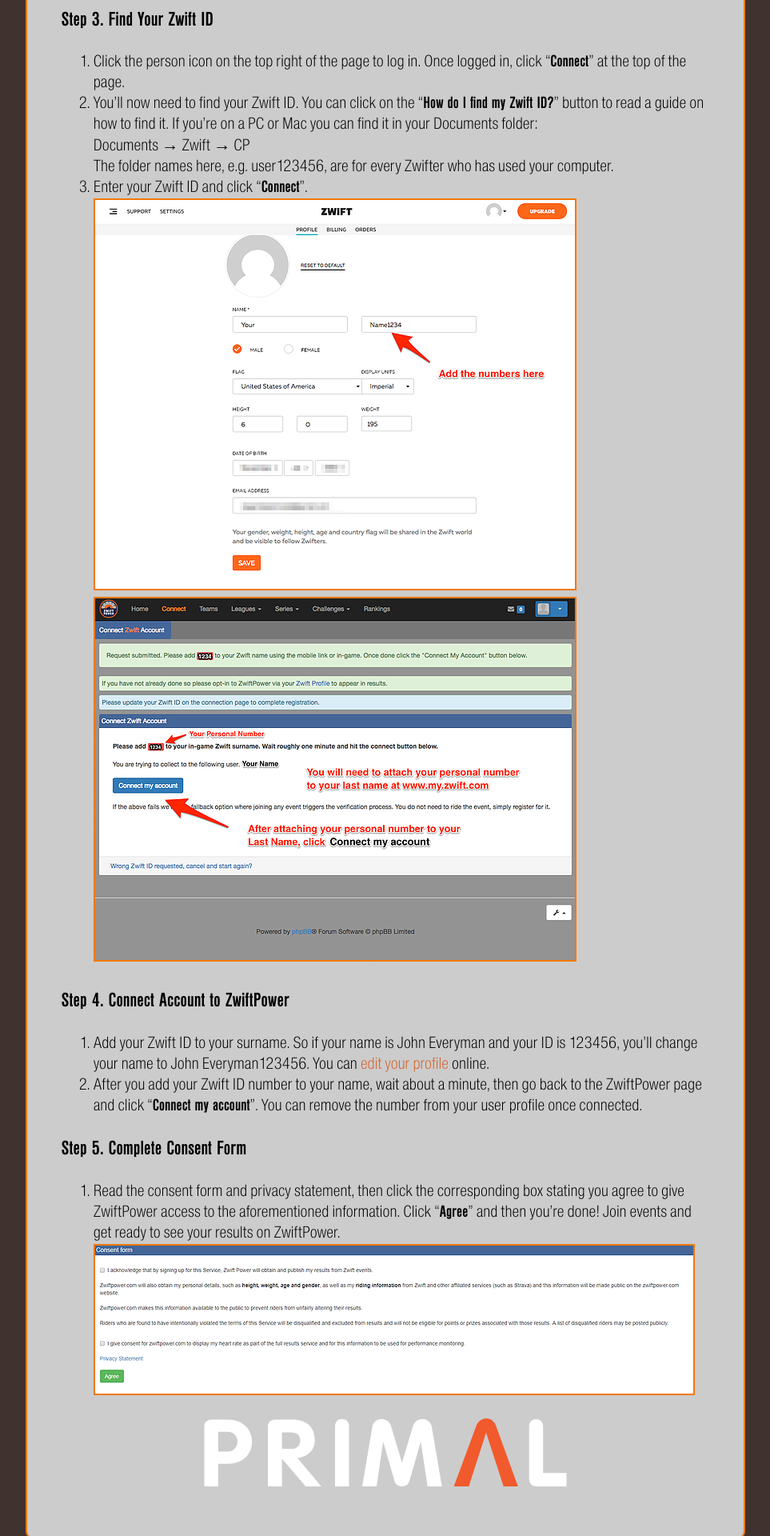
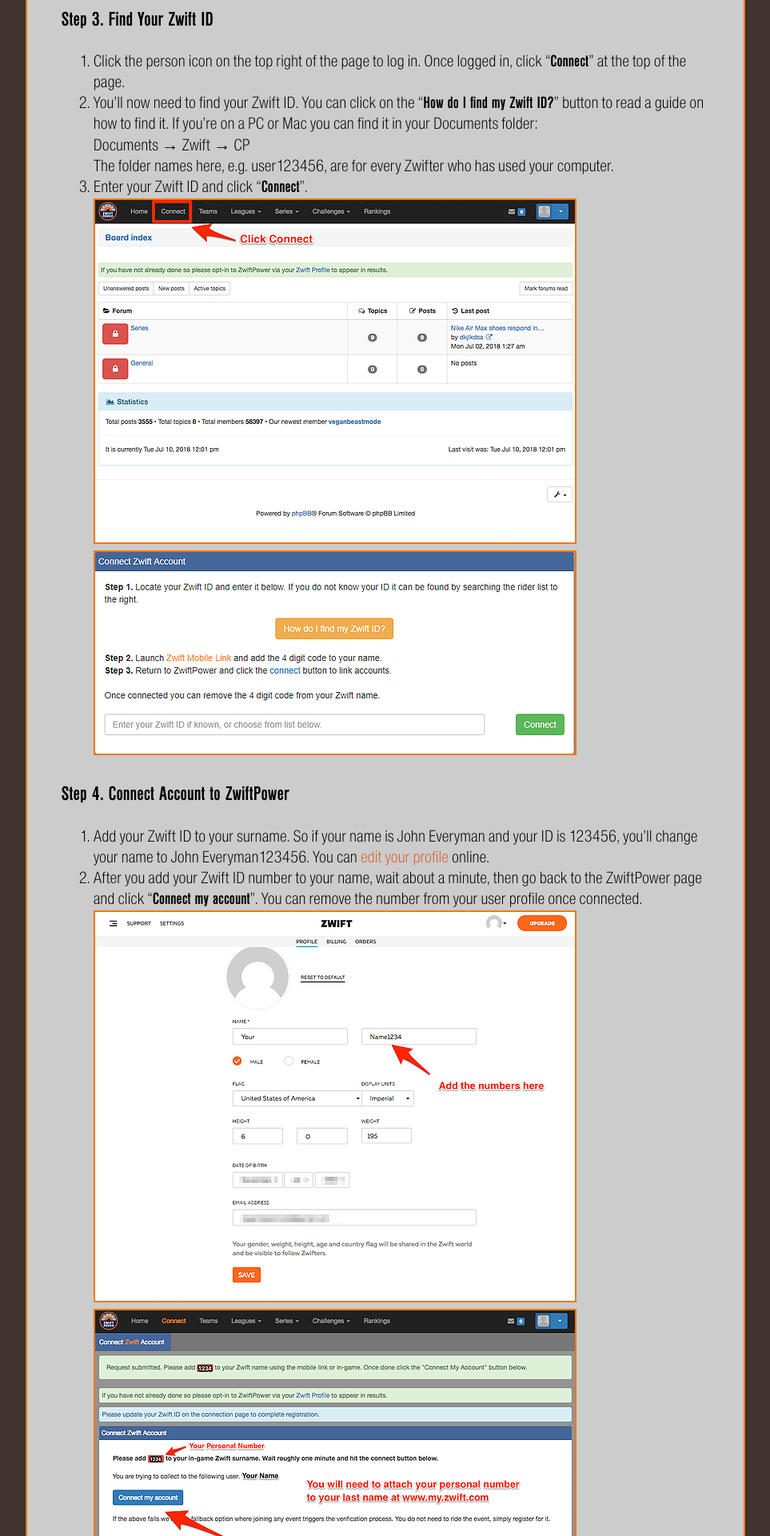
Before and after one commit to jessicah/boltrace.team, a Jekyll site: the page built from zwift-power-guide.html, in a window 1280 px wide. Shown: the part 2223-4143 px from the top of the page at 80% size, without its empty margins (158-1121 px from the left). Built offline with Jekyll 4.4.1, drawn with Linux system fonts in a browser that asks for light colours.

Commit message:
Zwift Power Guide: use correct images.

```diff
--- a/zwift-power-guide.html
+++ b/zwift-power-guide.html
@@ -52,8 +52,8 @@ li > img {
 		The folder names here, e.g. user123456, are for every Zwifter who has used your computer.
 	</li>
 	<li>Enter your Zwift ID and click &ldquo;<strong>Connect</strong>&rdquo;.
-		<img src='/assets/images/zwift-profile-id.webp'/><br/>
-		<img src='/assets/images/zwiftpower-id.webp'/>
+		<img src='/assets/images/zwiftpower-connect-1.webp'/><br/>
+		<img src='/assets/images/zwiftpower-connect-2.webp'/>
 	</li>
 </ol>
 
@@ -65,6 +65,8 @@ li > img {
 	</li>
 	<li>After you add your Zwift ID number to your name, wait about a minute, then go back to the ZwiftPower page and click
 		&ldquo;<strong>Connect my account</strong>&rdquo;. You can remove the number from your user profile once connected.
+		<img src='/assets/images/zwift-profile-id.webp'/><br/>
+		<img src='/assets/images/zwiftpower-id.webp'/>
 	</li>
 </ol>
 
```
